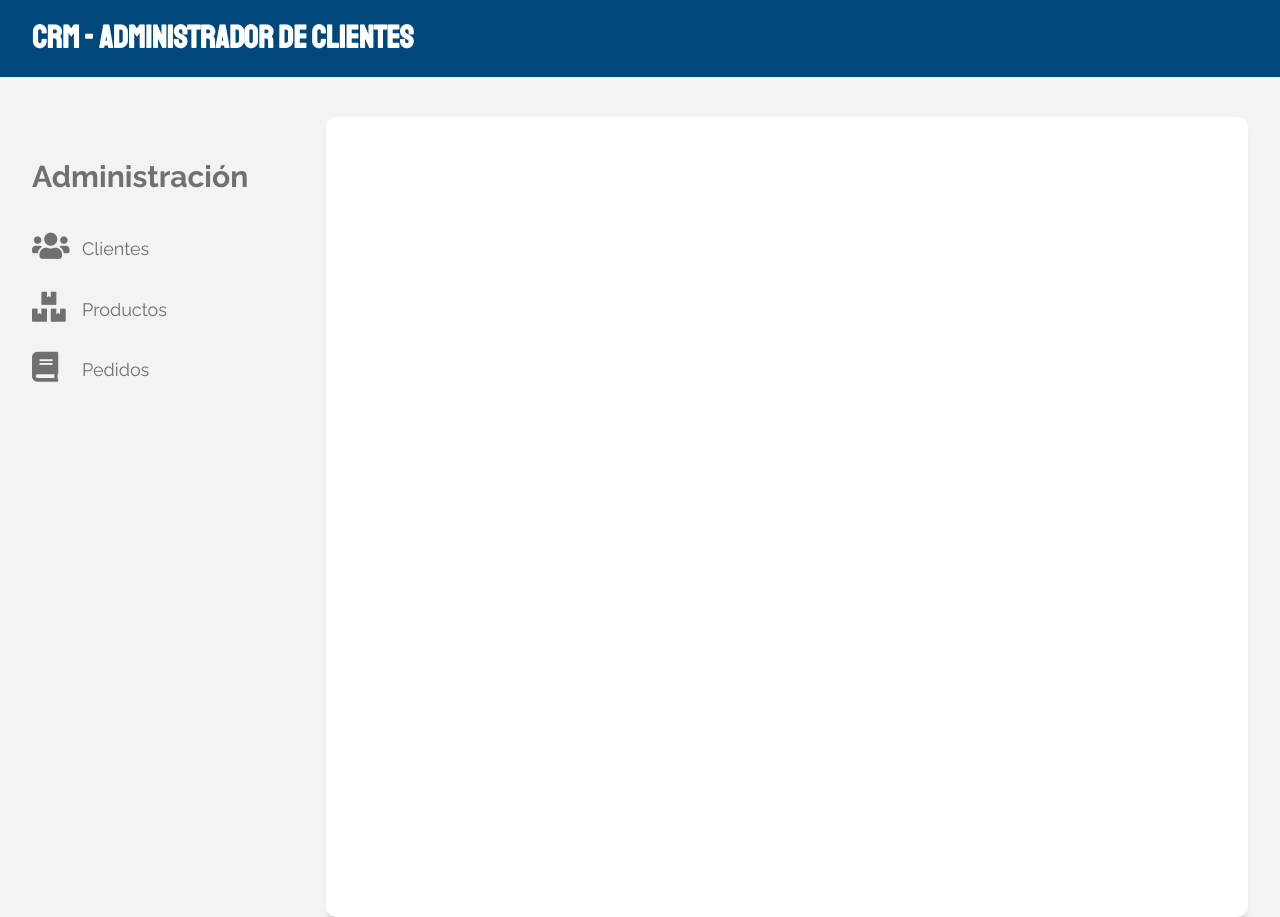
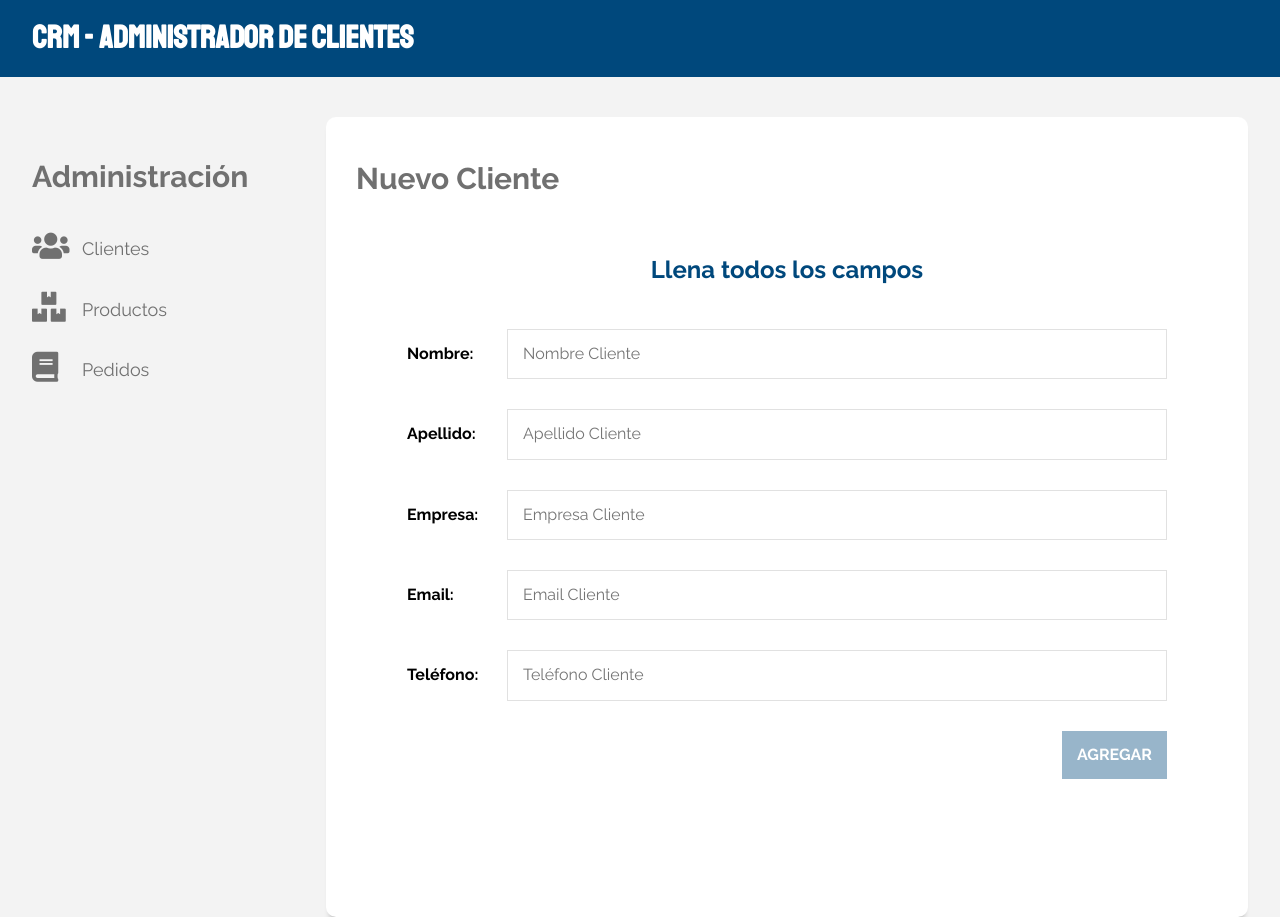
Before and after one commit to mauromolina/react-node-client, a React (Create React App) app: page /clients/new in a window 1280 px wide. Built offline with nearby package versions, Linux system fonts and the light colour scheme.

Commit message:
added new client form

```diff
--- a/package.json
+++ b/package.json
@@ -10,7 +10,8 @@
     "react": "^16.14.0",
     "react-dom": "^16.14.0",
     "react-router-dom": "^5.2.0",
-    "react-scripts": "3.4.3"
+    "react-scripts": "3.4.3",
+    "sweetalert2": "^10.6.0"
   },
   "scripts": {
     "start": "react-scripts start",
--- a/src/App.js
+++ b/src/App.js
@@ -5,6 +5,7 @@ import Nav from './components/layout/Nav';
 import Clients from './components/clients/Clients';
 import Products from './components/products/Products';
 import Orders from './components/orders/Orders';
+import NewClient from './components/clients/newClient';
 
 function App() {
   return (
@@ -16,6 +17,7 @@ function App() {
         <main className="caja-contenido col-9">
           <Switch>
             <Route exact path="/" component={Clients}/>
+            <Route exact path="/clients/new" component={NewClient}/>
             <Route exact path="/products" component={Products}/>
             <Route exact path="/orders" component={Orders}/>
           </Switch>
--- a/src/components/clients/Clients.js
+++ b/src/components/clients/Clients.js
@@ -1,4 +1,5 @@
 import React, {useEffect, useState} from 'react';
+import {Link} from 'react-router-dom';
 import axiosClient from '../../config/axios';
 import Client from './Client';
 
@@ -18,6 +19,9 @@ const Clients = () => {
     return (
         <>
             <h1>Clientes</h1>
+            <Link to={"/clients/new"} className="btn btn-verde nvo-cliente"> <i className="fas fa-plus-circle"></i>
+                Nuevo Cliente
+            </Link>
             <ul className="listado-clientes">
             {clients.map( client => (
                         <Client
--- /dev/null
+++ b/src/components/clients/newClient.js
@@ -0,0 +1,118 @@
+import React, {useState} from 'react';
+import Swal from 'sweetalert2';
+import { withRouter } from 'react-router-dom'
+import axiosClient from '../../config/axios';
+
+
+const NewClient = ({history}) => {
+
+    const [client, setClient] = useState({
+        name: '',
+        surname: '',
+        company: '',
+        email: '',
+        phone: ''
+    });
+
+    const handleChange = (e) => {
+        setClient({
+            ...client,
+            [e.target.name]: e.target.value
+        })
+    }
+
+    const validateClient = () => {
+        const { name, surname, company, email , phone} = client;
+        let valid = !name.length || !surname.length || !email.length || !company.length || !phone.length;
+        return valid;
+    }
+
+    const handleSubmit = async (e) => {
+        e.preventDefault();
+        await axiosClient.post('/clients', client)
+        .then( response => {
+            if(response.data.code === 11000){
+                Swal.fire(
+                    'Error',
+                    'El correo ya está en uso',
+                    'error'
+                )
+                history.push('/clients/new');
+            }else {
+                console.log(response.data);
+                Swal.fire(
+                    'Perfecto!',
+                    response.data.msg,
+                    'success'
+                )
+                history.push('/');
+            }
+        });
+    }
+
+    return (
+        <>
+        <h2>Nuevo Cliente</h2>
+        <form
+            onSubmit={handleSubmit}>
+            <legend>Llena todos los campos</legend>
+
+            <div className="campo">
+                <label>Nombre:</label>
+                <input
+                    type="text"
+                    placeholder="Nombre Cliente"
+                    name="name"
+                    onChange={handleChange}/>
+            </div>
+
+            <div className="campo">
+                <label>Apellido:</label>
+                <input
+                    type="text"
+                    placeholder="Apellido Cliente"
+                    name="surname"
+                    onChange={handleChange}/>
+            </div>
+
+            <div className="campo">
+                <label>Empresa:</label>
+                <input
+                    type="text"
+                    placeholder="Empresa Cliente"
+                    name="company"
+                    onChange={handleChange}/>
+            </div>
+
+            <div className="campo">
+                <label>Email:</label>
+                <input
+                    type="email"
+                    placeholder="Email Cliente"
+                    name="email"
+                    onChange={handleChange}/>
+            </div>
+
+            <div className="campo">
+                <label>Teléfono:</label>
+                <input
+                    type="text"
+                    placeholder="Teléfono Cliente"
+                    name="phone"
+                    onChange={handleChange}/>
+            </div>
+
+            <div className="enviar">
+                    <input
+                        type="submit"
+                        className="btn btn-azul"
+                        value="Agregar"
+                        disabled={validateClient()}/>
+            </div>
+
+        </form>
+        </>
+     );
+}
+
+export default withRouter(NewClient);
```
Also changed, not shown: 1 other file (tests, documents, lock files or other folders).
